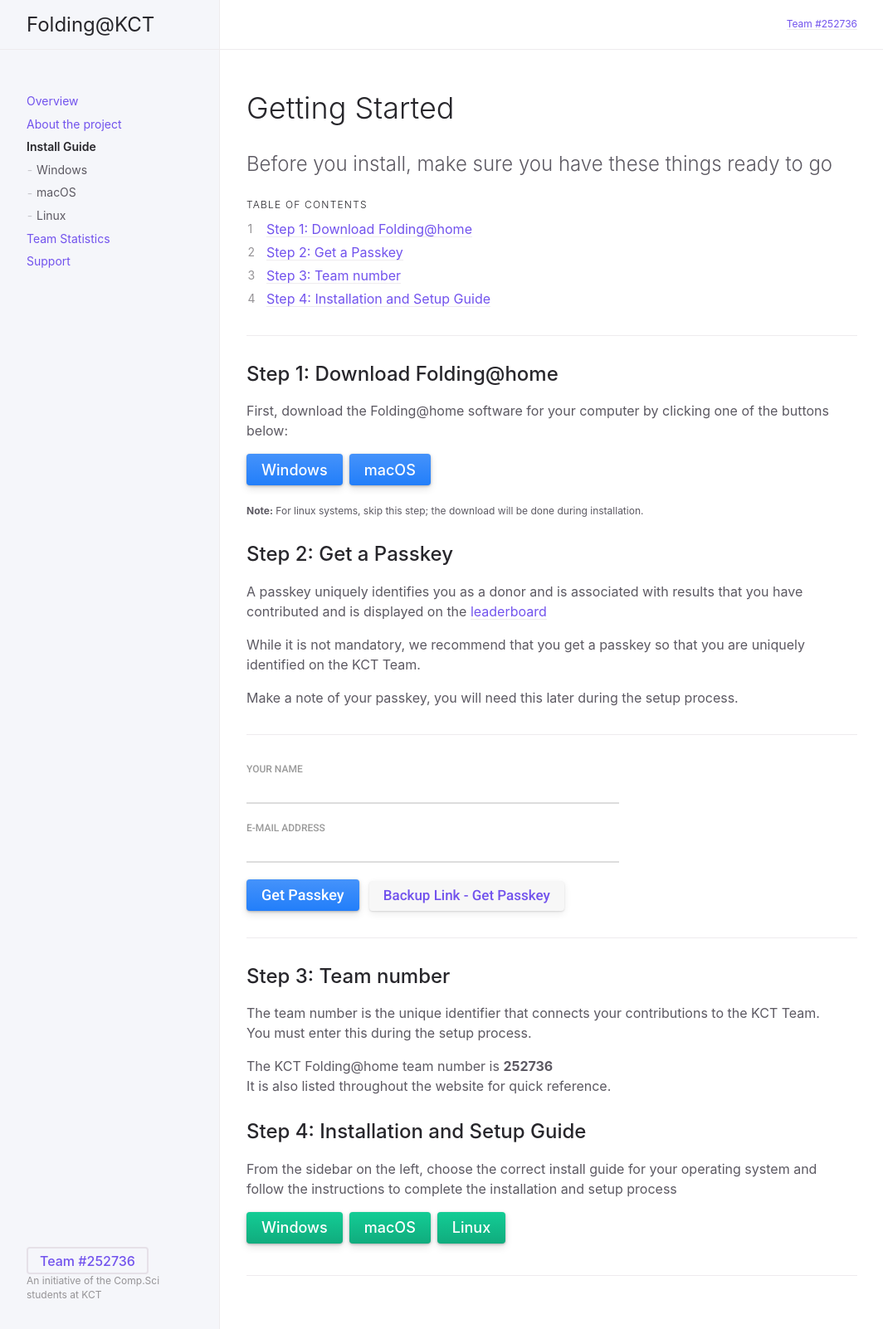
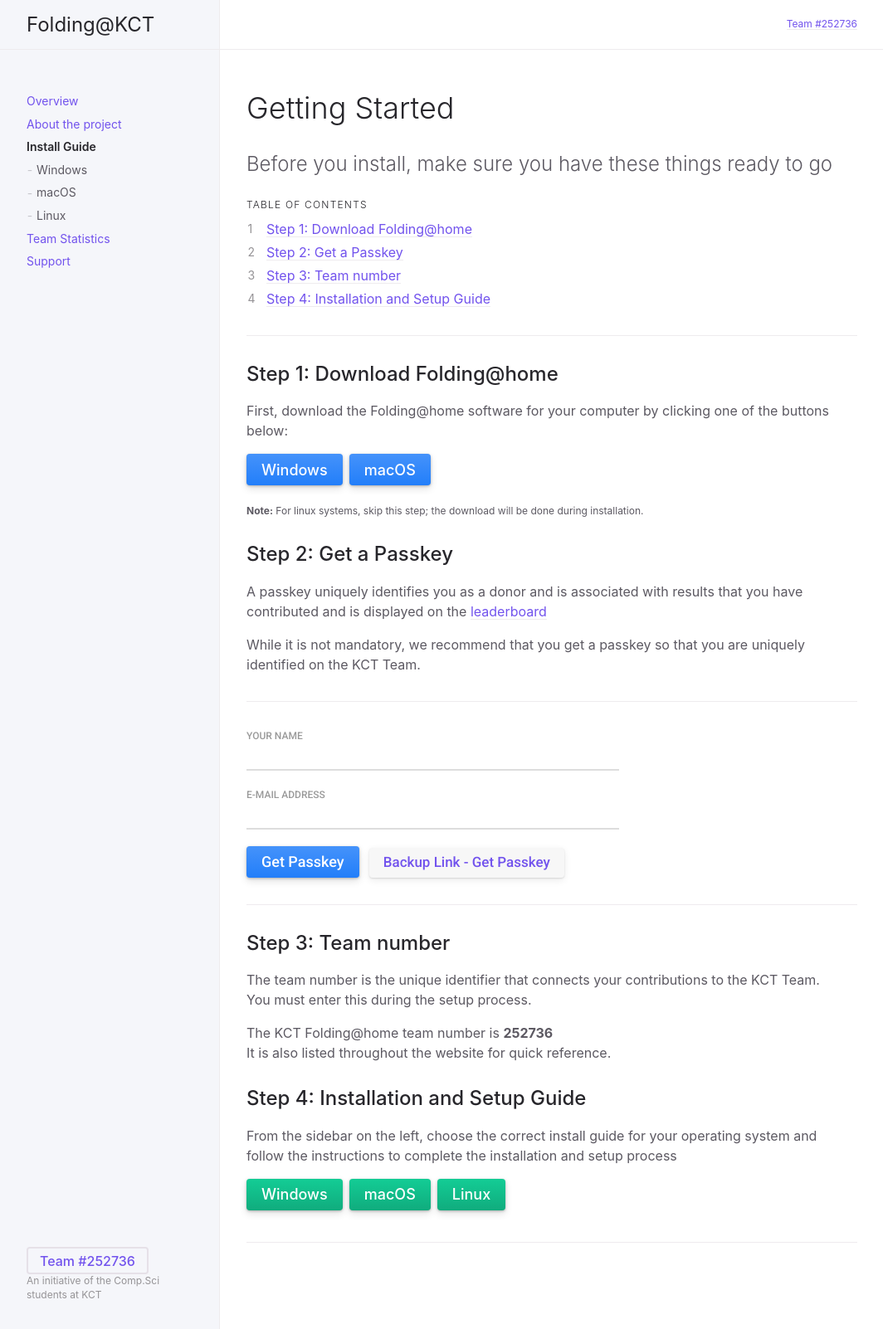
Before and after one commit to folding-kct/folding-kct.github.io, a Jekyll site: the page built from public/getting-started.md, in a window 1280 px wide. Shown: the whole page at 83% size, without its empty margins (107-1171 px from the left). Built offline with Jekyll 4.4.1, drawn with Linux system fonts in a browser that asks for light colours.

Commit message:
Edit passkey_put message

```diff
--- a/public/getting-started.md
+++ b/public/getting-started.md
@@ -35,8 +35,6 @@ A passkey uniquely identifies you as a donor and is associated with results that
 
 While it is not mandatory, we recommend that you get a passkey so that you are uniquely identified on the KCT Team.
 
-Make a note of your passkey, you will need this later during the setup process.
-
 ---
 
 <div id="passkey_put_form" class="form-wrapper">
```
Also changed, not shown: other parts of public/getting-started.md (+1 -0 lines).
